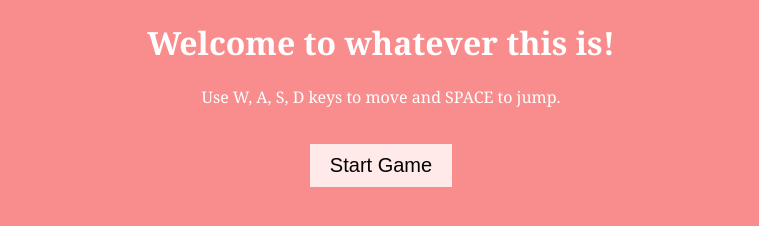
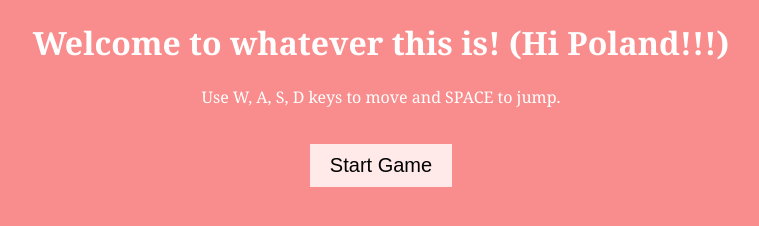
Before and after one commit to dkgrayson/cube-jump, a website built with webpack: page src/index.html in a window 1280 px wide. Shown: the whole page, without its empty margins (259-1018 px from the left). Built offline with nearby package versions, Linux system fonts and the light colour scheme.

Commit message:
hi poland

```diff
--- a/src/index.html
+++ b/src/index.html
@@ -28,7 +28,7 @@
     <div class="timer"></div>
     <div class="deaths">Deaths: 0</div>
     <div class="intro" id="intro">
-      <h1>Welcome to whatever this is!</h1>
+      <h1>Welcome to whatever this is! (Hi Poland!!!)</h1>
       <p>Use W, A, S, D keys to move and SPACE to jump.</p>
       <button class="start" id="start">Start Game</button>
     </div>
```
Also changed, not shown: dist/index.html.
